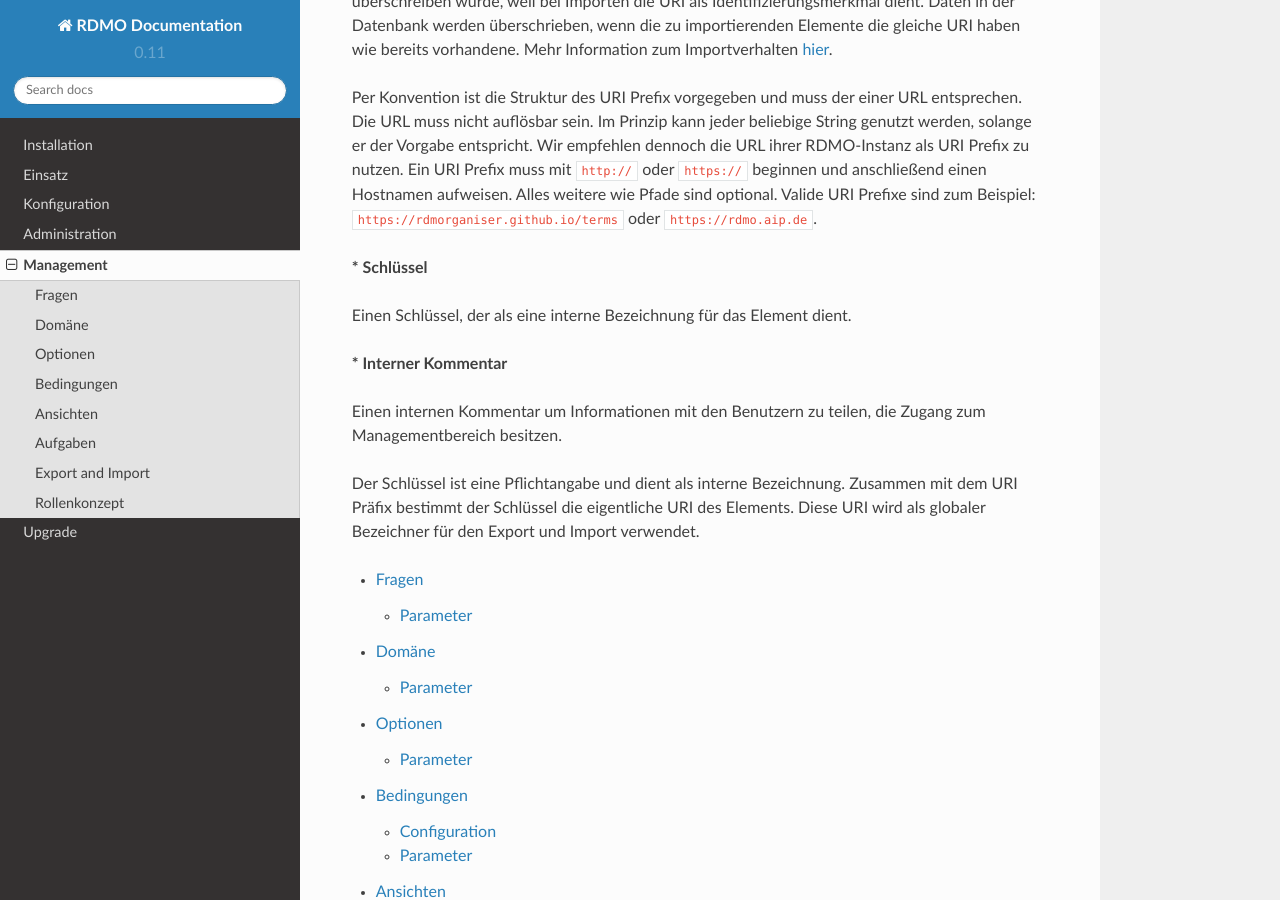
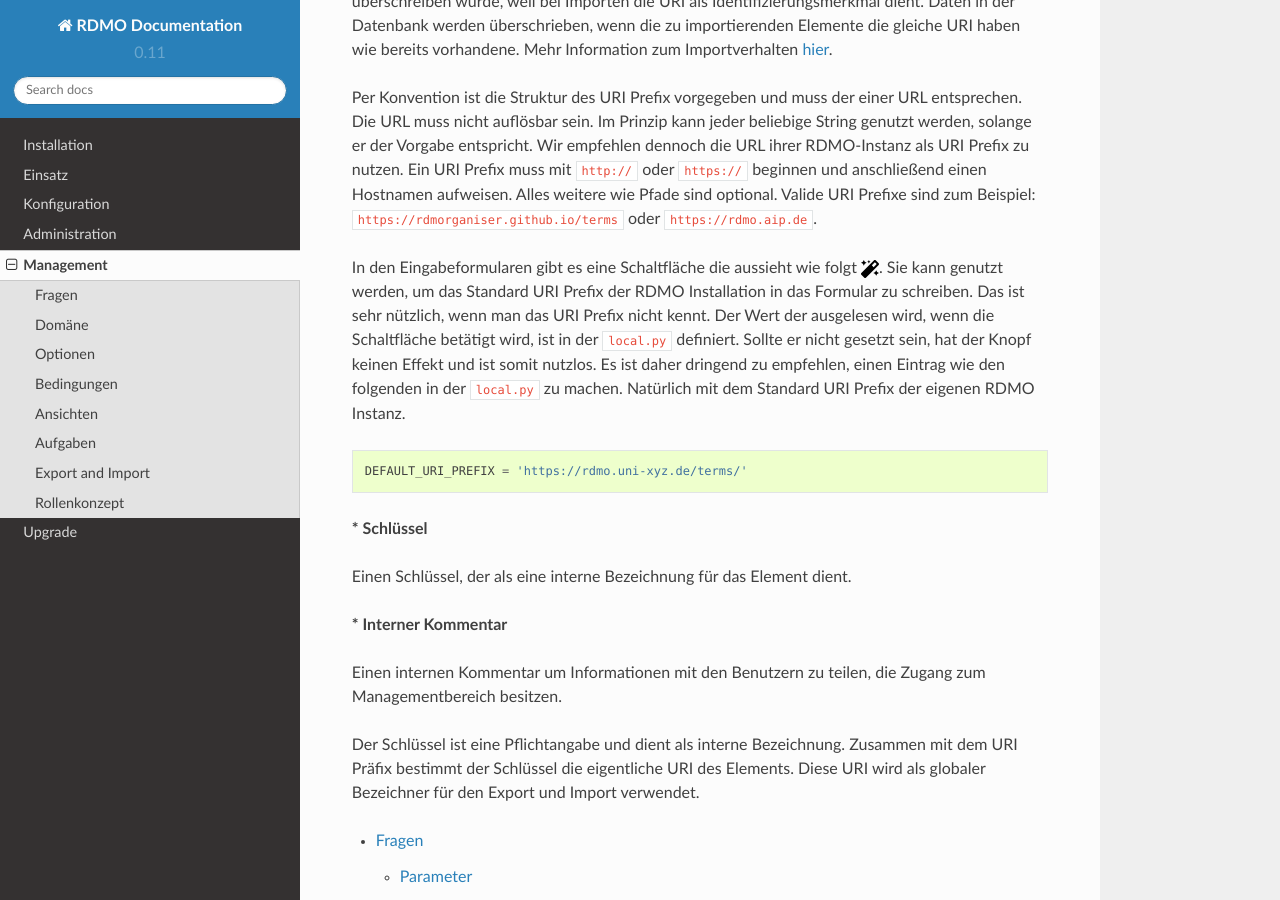
Before and after one commit to rdmorganiser/rdmo-docs-de, a Sphinx documentation site: the page built from docs/management/index.md, in a window 1280 px wide and 900 px high, scrolled down 2579 px. Built offline with Sphinx 7.4.7 and the Read the Docs theme 2.0.0, drawn with Linux system fonts in a browser that asks for light colours.

Commit message:
Add standard uri prefix passage

````diff
--- a/docs/management/index.md
+++ b/docs/management/index.md
@@ -28,6 +28,12 @@ Importiert man einen Fragenkatalog, Optionen oder eine andere Art von Elementen
 
 Per Konvention ist die Struktur des URI Prefix vorgegeben und muss der einer URL entsprechen. Die URL muss nicht auflösbar sein. Im Prinzip kann jeder beliebige String genutzt werden, solange er der Vorgabe entspricht. Wir empfehlen dennoch die URL ihrer RDMO-Instanz als URI Prefix zu nutzen. Ein URI Prefix muss mit `http://` oder `https://` beginnen und anschließend einen Hostnamen aufweisen. Alles weitere wie Pfade sind optional. Valide URI Prefixe sind zum Beispiel: `https://rdmorganiser.github.io/terms` oder `https://rdmo.aip.de`.
 
+In den Eingabeformularen gibt es eine Schaltfläche die aussieht wie folgt <img src="../_static/img/icons/magic-solid.svg" width="18px">. Sie kann genutzt werden, um das Standard URI Prefix der RDMO Installation in das Formular zu schreiben. Das ist sehr nützlich, wenn man das URI Prefix nicht kennt. Der Wert der ausgelesen wird, wenn die Schaltfläche betätigt wird, ist in der `local.py` definiert. Sollte er nicht gesetzt sein, hat der Knopf keinen Effekt und ist somit nutzlos. Es ist daher dringend zu empfehlen, einen Eintrag wie den folgenden in der `local.py` zu machen. Natürlich mit dem Standard URI Prefix der eigenen RDMO Instanz.
+
+```
+DEFAULT_URI_PREFIX = 'https://rdmo.uni-xyz.de/terms/'
+```
+
 __* Schlüssel__
 
 Einen Schlüssel, der als eine interne Bezeichnung für das Element dient.
````
Also changed, not shown: docs/_static/img/icons/magic-solid.svg (added).
